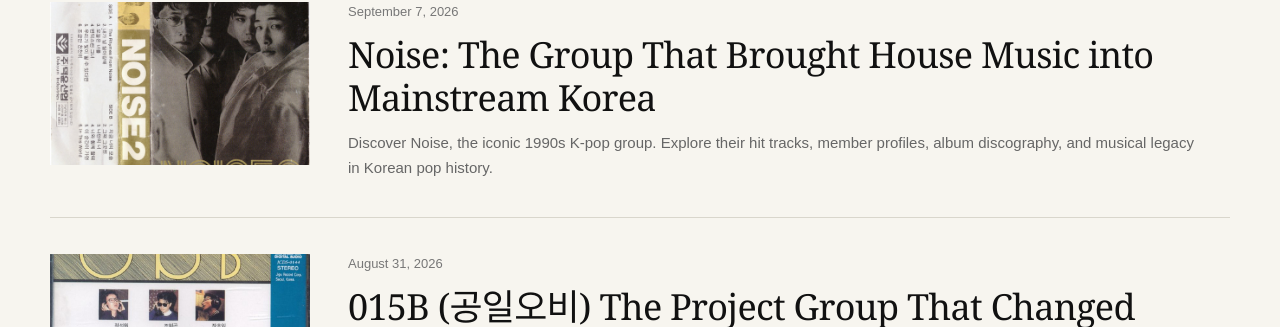
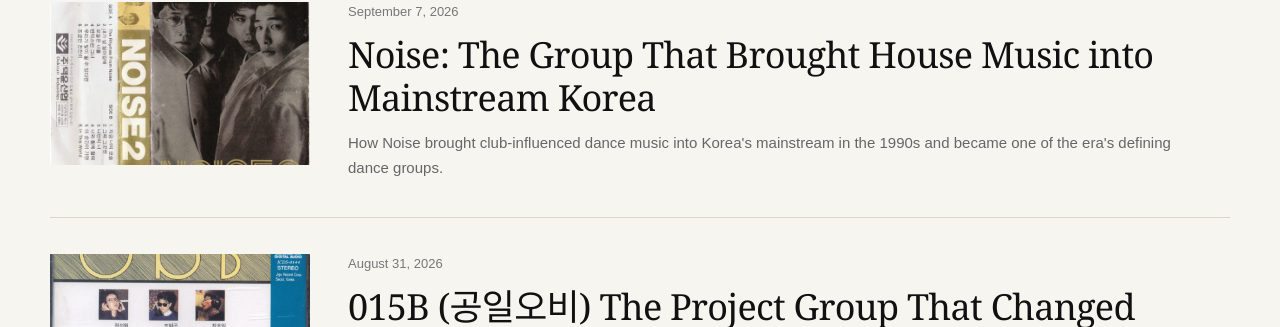
Before and after one commit to kpopkpedia/Kcurator, a Jekyll site: the page built from category/old-k-pop-archive/index.html, in a window 1280 px wide and 900 px high, scrolled down 538 px. Shown: the part 126-453 px from the top of the window. Built offline with Jekyll 4.4.1, drawn with Linux system fonts in a browser that asks for light colours.

Commit message:
Update _posts/2026-09-09-noise-the-group-that-brought-house-music-into-mainstream-korea.md (via Pages CMS)

```diff
--- a/_posts/2026-09-09-noise-the-group-that-brought-house-music-into-mainstream-korea.md
+++ b/_posts/2026-09-09-noise-the-group-that-brought-house-music-into-mainstream-korea.md
@@ -2,9 +2,8 @@
 title: "Noise: The Group That Brought House Music into Mainstream Korea"
 date: 2026-09-07 08:22:00
 category: Old K-pop
-description: Discover Noise, the iconic 1990s K-pop group. Explore their hit
-  tracks, member profiles, album discography, and musical legacy in Korean pop
-  history.
+description: How Noise brought club-influenced dance music into Korea's
+  mainstream in the 1990s and became one of the era's defining dance groups.
 permalink: 2026/07/old-k-pop-noise-group-that-brought.html
 image: /assets/images/noise.jpg
 ---
@@ -44,8 +43,7 @@
 
 **🎥 Recommended Watch: NOISE - "You in My Imagination" (1995) [KBS Gayo Top 10]**
 
-{% include youtube.html url="https://www.youtube.com/embed/2RsstO_Gbu4" %}
-
+{% include youtube.html url="[https://www.youtube.com/embed/2RsstO_Gbu4](https://www.youtube.com/embed/2RsstO_Gbu4)" %}
 
 Rather than becoming a one-hit wonder, Noise continued to evolve over the next several years.
 
```
